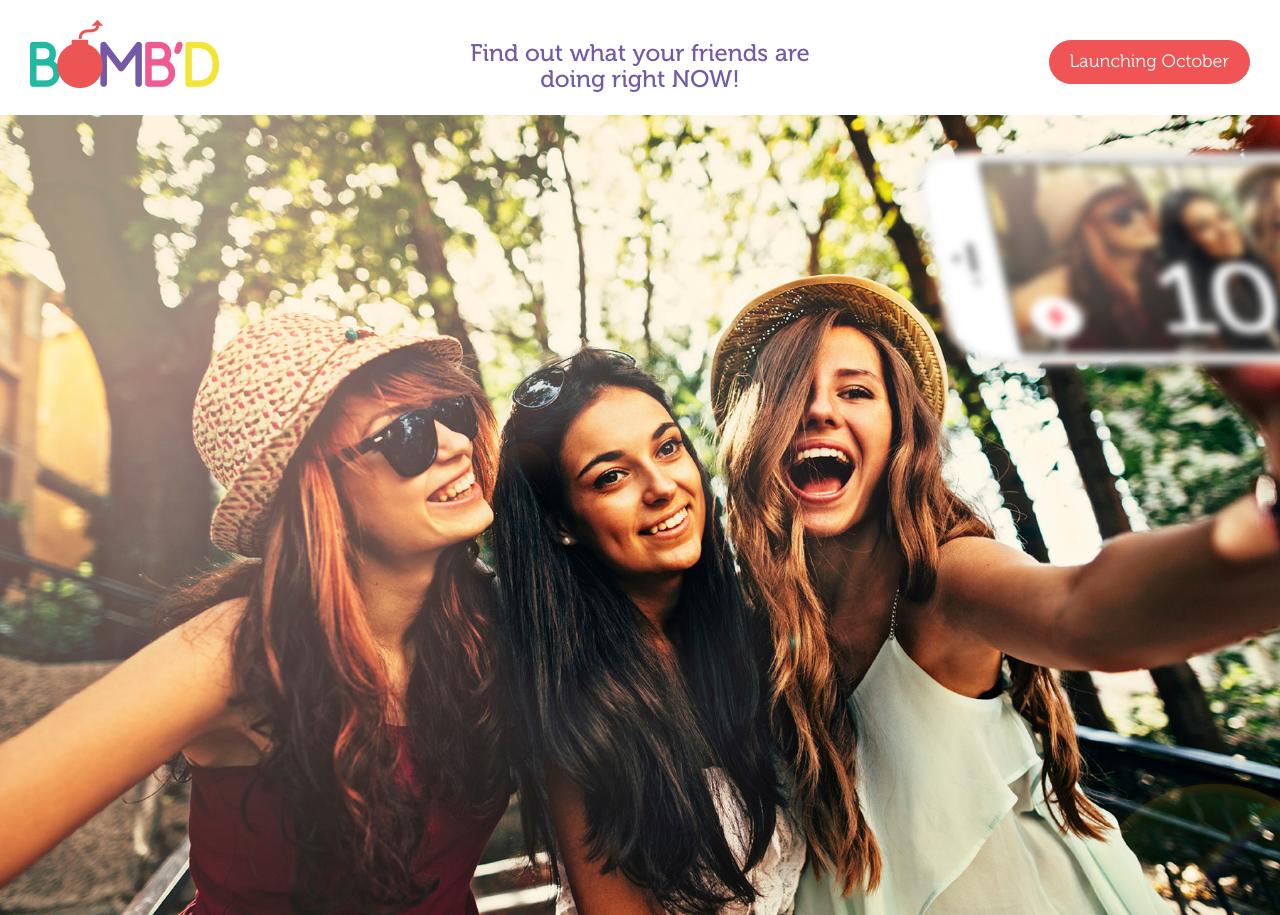
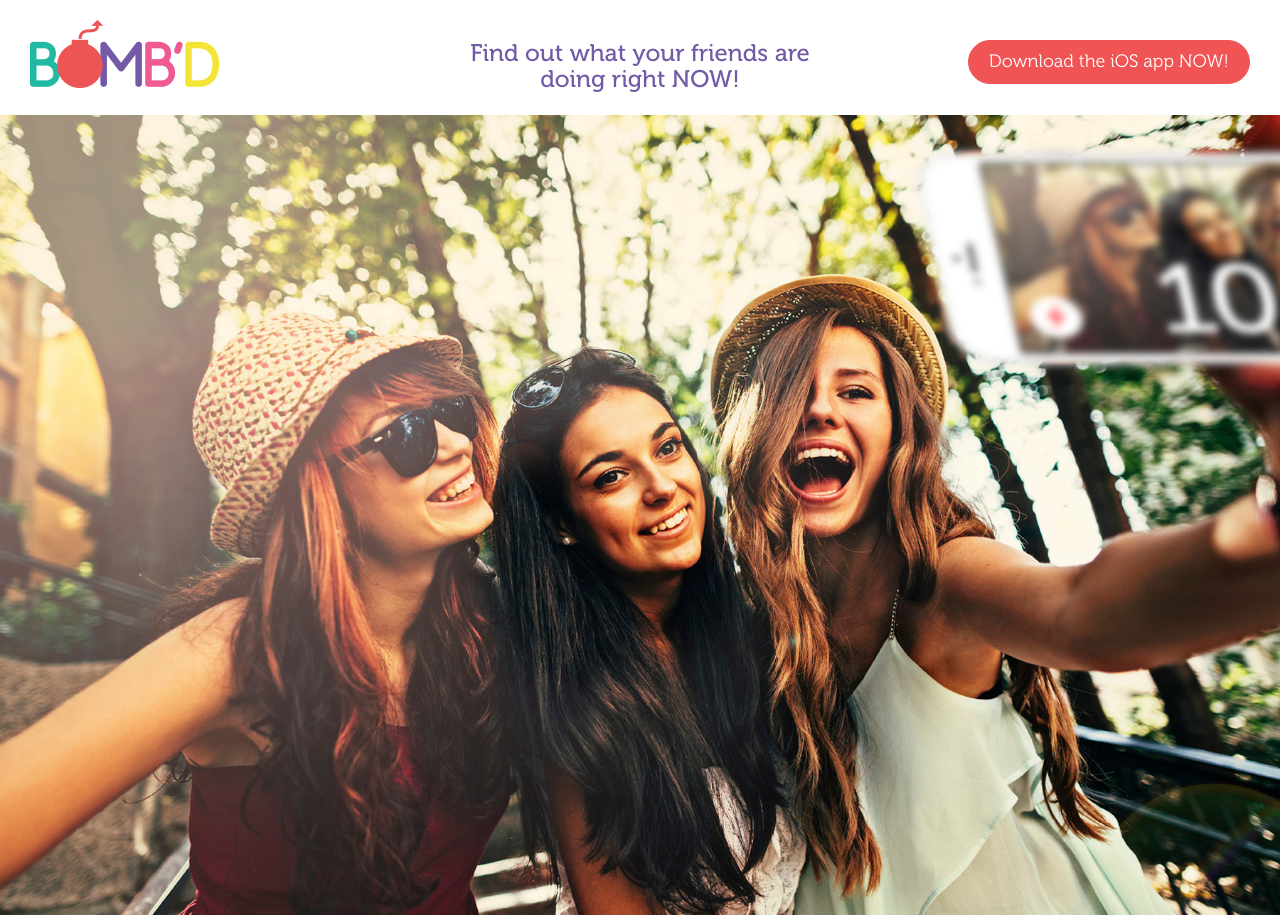
Before and after one commit to airstayz/public-landing, a plain HTML site: page index.html in a window 1280 px wide. Shown: the top 915 px of the page. Drawn offline with nearby package versions, Linux system fonts and the light colour scheme.

Commit message:
Updates for softlaunch

```diff
--- a/css/main.css
+++ b/css/main.css
@@ -20,7 +20,7 @@ div#top-navbar {
     height: 115px;
 }
 
-button#launching.btn-danger {
+#launching.btn-danger {
     font-size: 18px;
     margin-top: 20px;
     padding: 8px 20px;
@@ -29,7 +29,7 @@ button#launching.btn-danger {
     border-color: #f05455;
 }
 
-button#launching.btn-danger:hover {
+#launching.btn-danger:hover {
     background-color: #c13c43;
     border-color: #c13c43;
 }
--- a/index.html
+++ b/index.html
@@ -31,16 +31,16 @@
 
     <div class="container-fluid">
         <div id="top-navbar" class="row">
-	    <div id="logo-row" class="col-md-4 col-xs-12">
+            <div id="logo-row" class="col-md-4 col-xs-12">
                 <img src="images/bombd-logo.png" />
             </div>
 
-	    <div id="tagline-row" class="col-md-4 col-xs-12">
-		<h3>Find out what your friends are <span>doing right NOW!</span></h3>
-	    </div>
+            <div id="tagline-row" class="col-md-4 col-xs-12">
+                <h3>Find out what your friends are <span>doing right NOW!</span></h3>
+            </div>
 
-	    <div id="launch-row" class="col-md-4 col-xs-12">
-                <button id="launching" class="btn btn-danger">Launching October</button>
+            <div id="launch-row" class="col-md-4 col-xs-12">
+                <a href="http://do.bmbd.me/download" id="launching" class="btn btn-danger">Download the iOS app NOW!</a>
             </div>
         </div>
     </div><!-- /.container -->
```
Also changed, not shown: privacy.html (+0 -4 lines), terms.html (+0 -4 lines).
